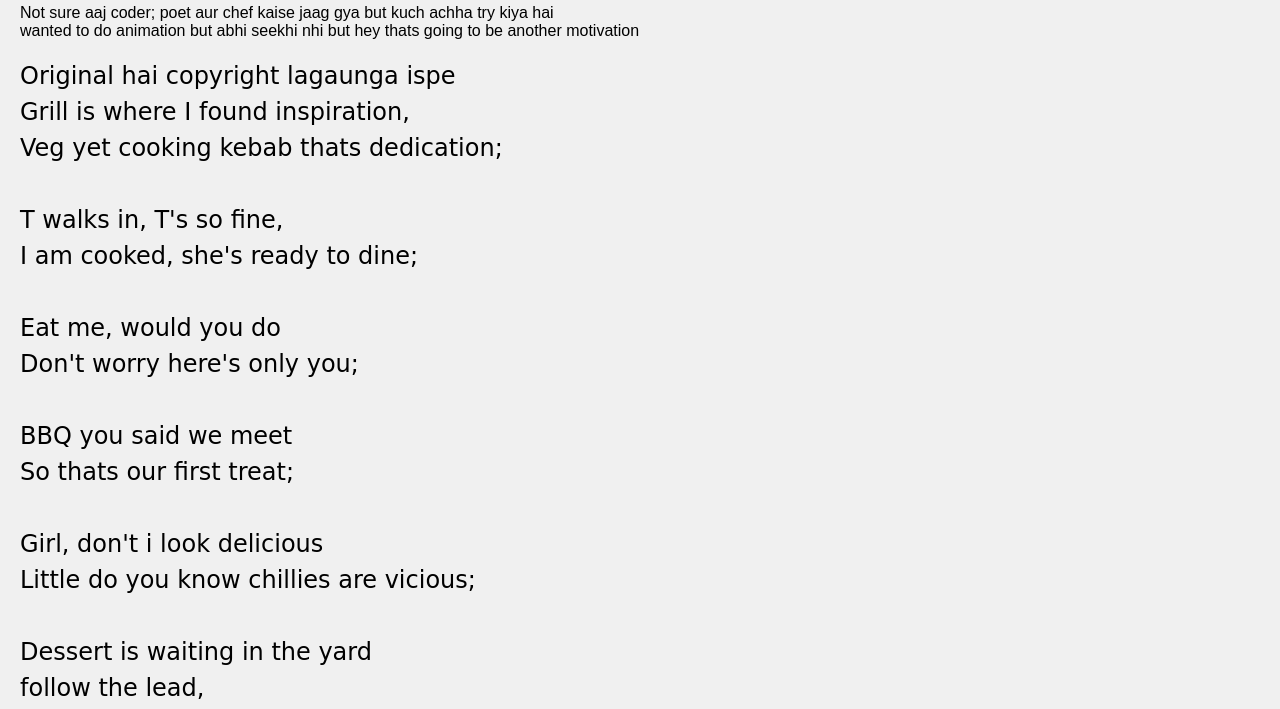
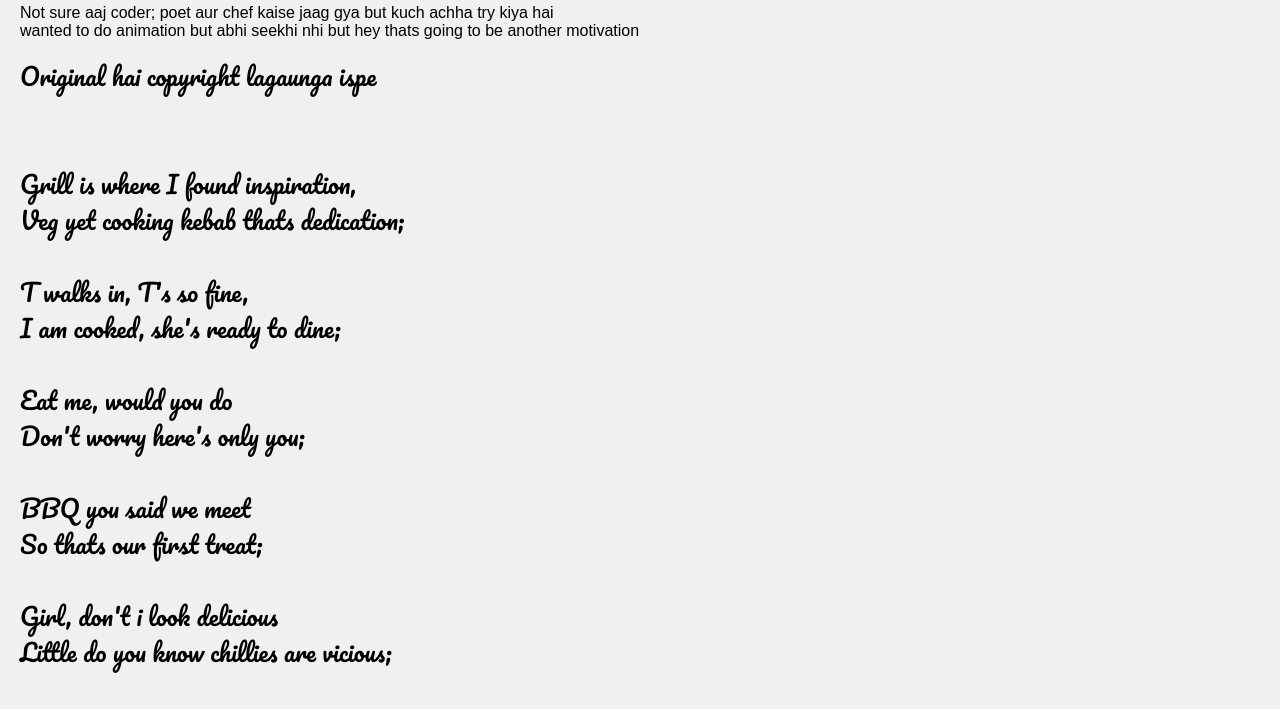
Before and after one commit to OmSingh2005/OM-is-cooked, a plain HTML site: page index.html in a window 1280 px wide. Shown: the part 1626-2335 px from the top of the page. Drawn offline with Linux system fonts and the light colour scheme; a script that the page names is missing.

Commit message:
Update index.html

```diff
--- a/index.html
+++ b/index.html
@@ -47,8 +47,8 @@
       <img src="keba.jpg" alt="Kebab Ingredients" style="max-width: 100%;">
 <p>Not sure aaj coder; poet aur chef kaise jaag gya but kuch achha try kiya hai</p>
 <p>wanted to do animation but abhi seekhi nhi but hey thats going to be another motivation</p><br>
-      <div style="font-family: 'Great Vibes', cursive; font-size:24px; line-height: 1.5;">
-<p>Original hai copyright lagaunga ispe</p>
+      <div style="font-family: 'Pacifico', cursive; font-size:24px; line-height: 1.5;">
+<p>Original hai copyright lagaunga ispe</p><br><br>
    Grill is where I found inspiration,<br>
 Veg yet cooking kebab thats dedication;<br><br>
 
```
